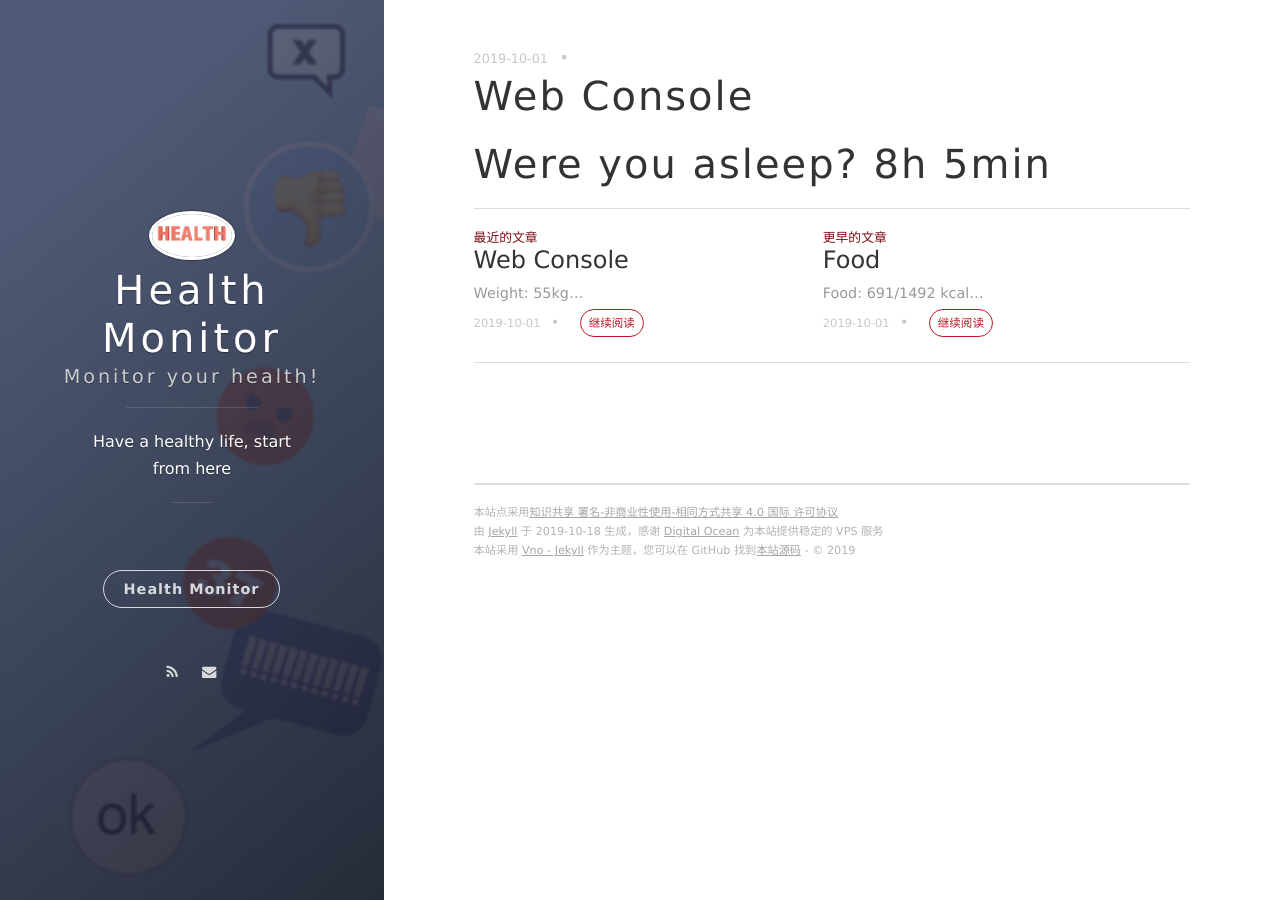
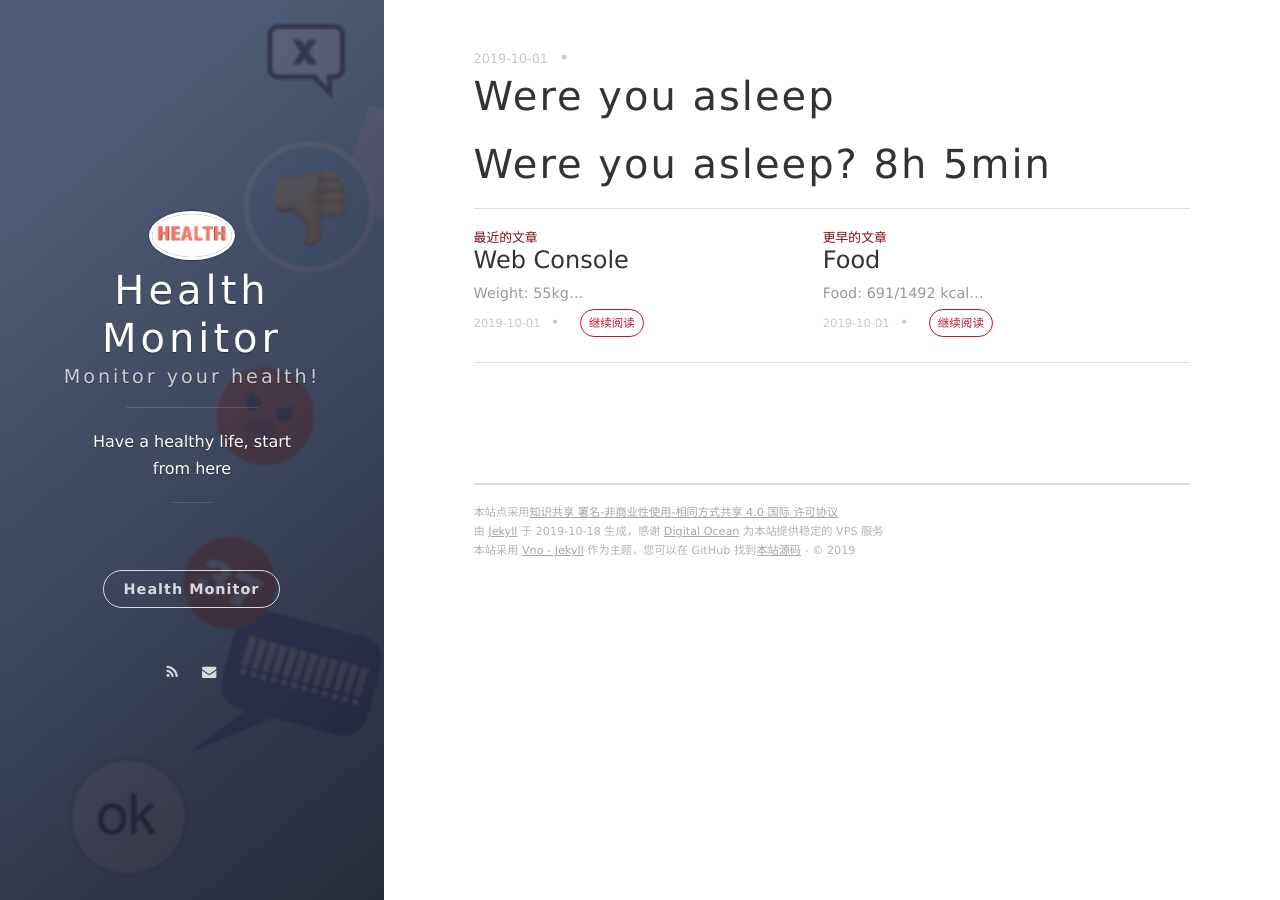
Before and after one commit to rbu1996/rbu1996.github.io, a Jekyll site: the page built from _posts/2019-10-01-WereYouAsleep.md, in a window 1280 px wide. Built offline with Jekyll 4.4.1, drawn with Linux system fonts in a browser that asks for light colours; nearby versions of some CDN libraries.

Commit message:
Update 2019-10-01-WereYouAsleep.md

```diff
--- a/_posts/2019-10-01-WereYouAsleep.md
+++ b/_posts/2019-10-01-WereYouAsleep.md
@@ -1,6 +1,6 @@
 ---
 layout: post
-title: Web Console
+title: Were you asleep
 date: 2019-10-01 15:01:32.000000000 +09:00
 published: true
 ---
```
